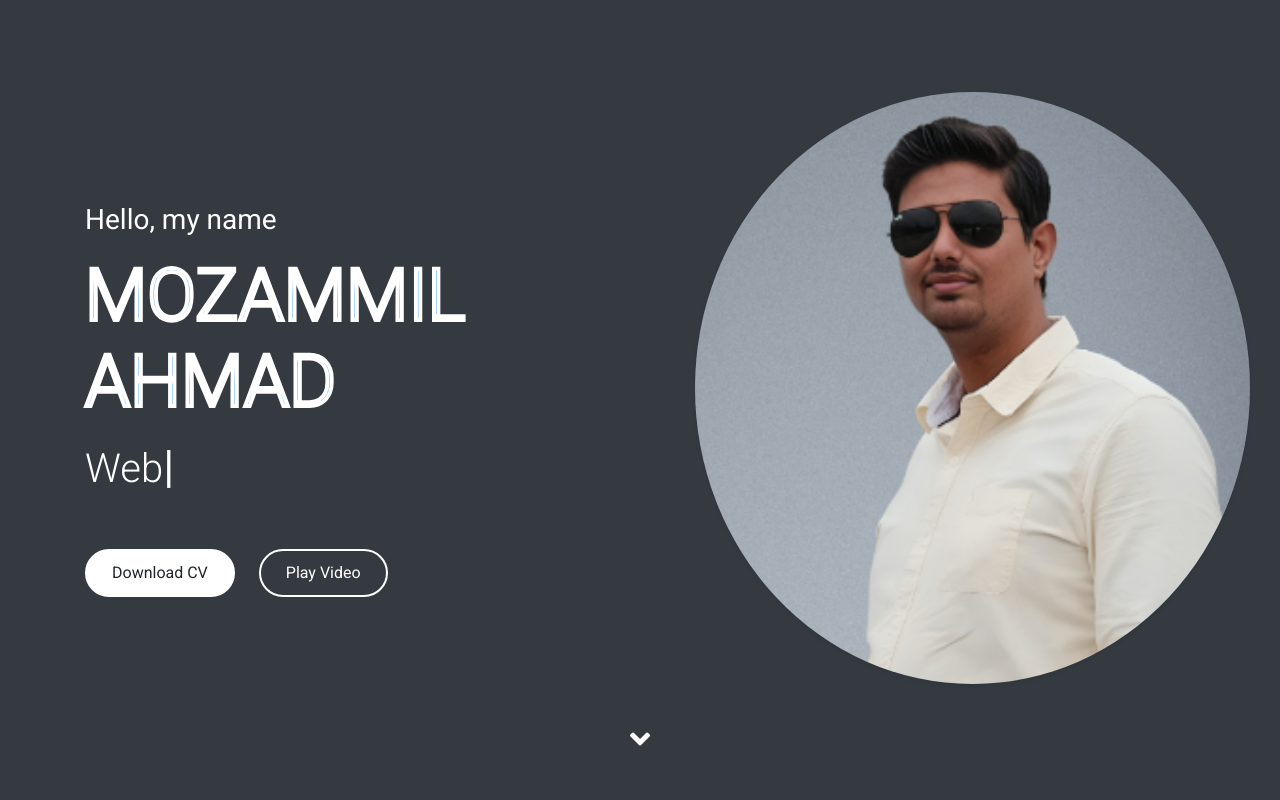
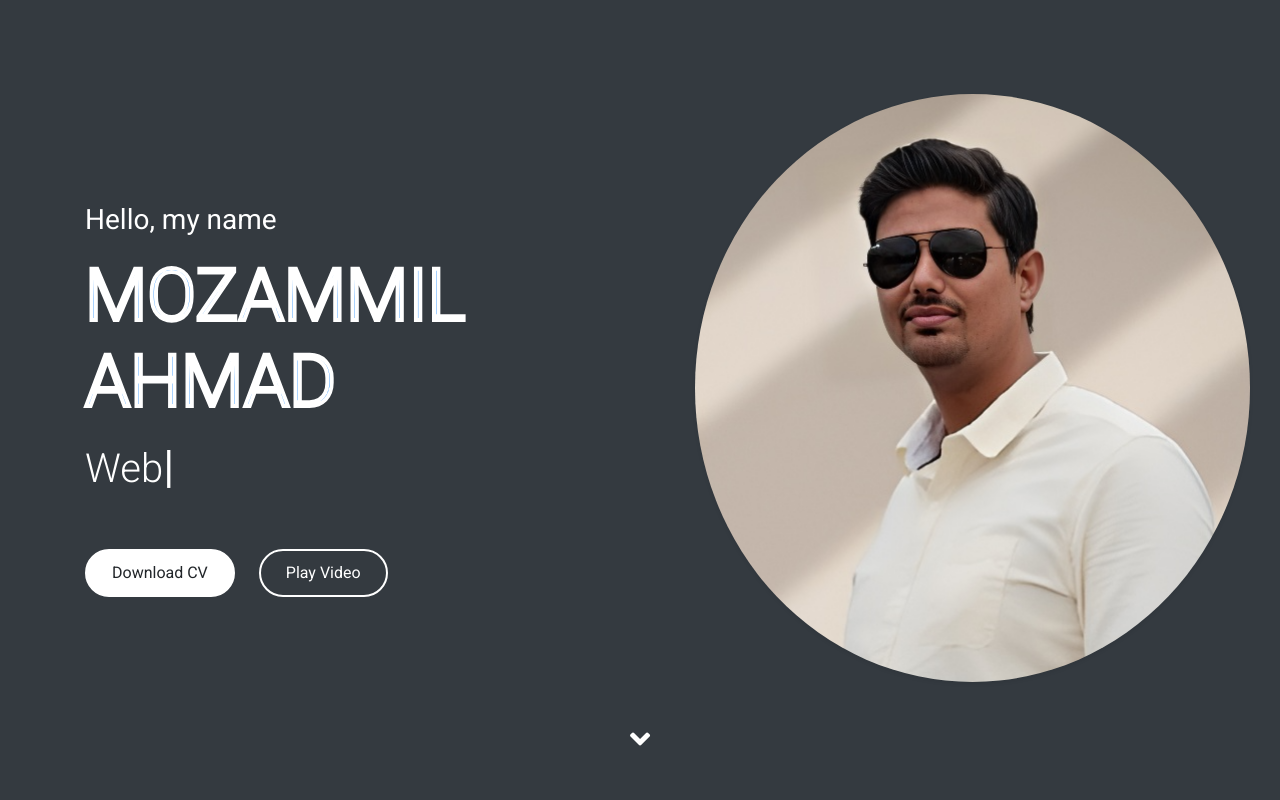
Before and after one commit to mozammil-code/myportfolio, a plain HTML site: page index.html in a window 1280 px wide. Shown: the top 800 px of the page. Drawn offline with nearby package versions, Linux system fonts and the light colour scheme.

Commit message:
Update index.html
photo update

```diff
--- a/index.html
+++ b/index.html
@@ -71,7 +71,7 @@
                     </div>
                 </div>
                 <div class="col-lg-6 px-8 pl-lg-0 pb-5 pb-lg-4 about-img">
-                    <img class="img-fluid w-100 rounded-circle shadow-sm" src="img/profile3 (1) (3).png" alt="">
+                    <img class="img-fluid w-100 rounded-circle shadow-sm" src="img/snapedit_1704723462665.png" alt="">
                 </div>
             </div>
         </div>
```
